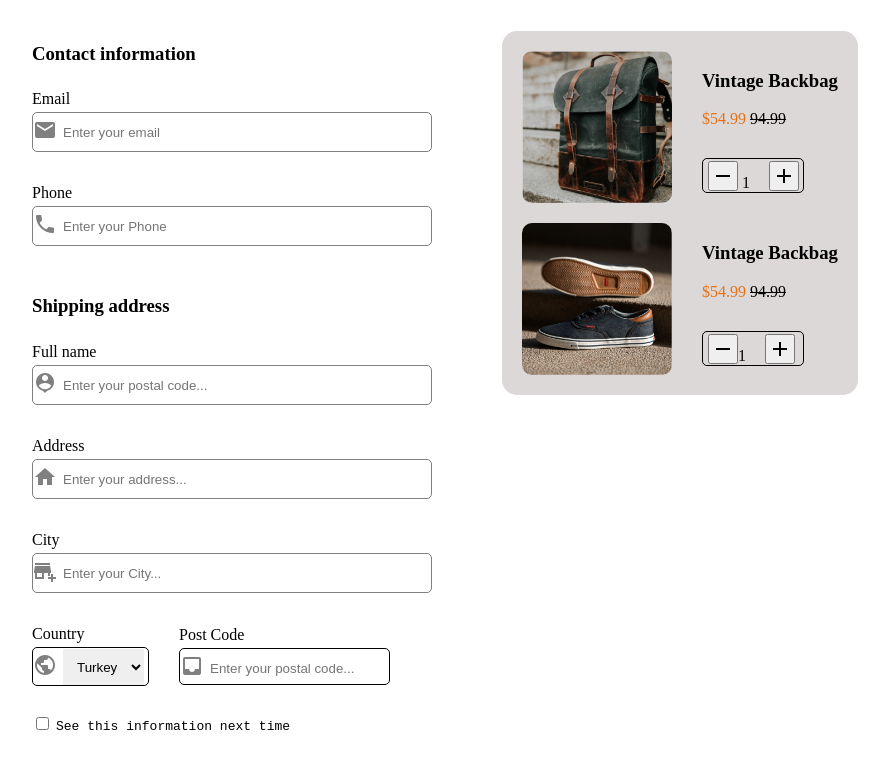
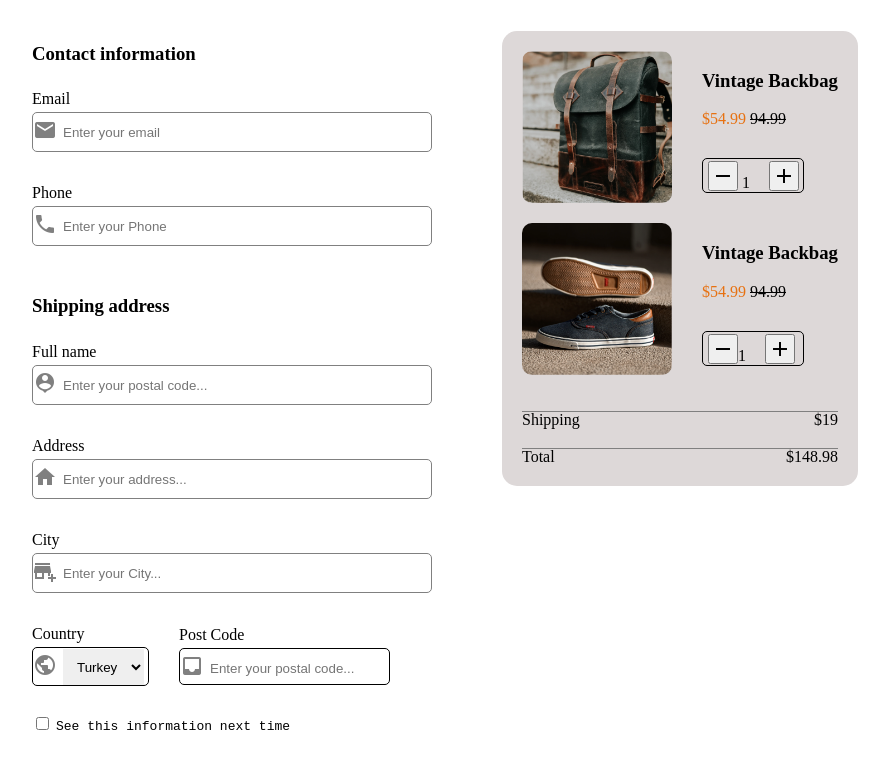
Before and after one commit to mustafa0624/Shopping-Web-Page, a plain HTML site: page index.html in a window 1280 px wide. Shown: the part 79-847 px from the top of the page, without its empty margins (276-1165 px from the left). Drawn offline with Linux system fonts and the light colour scheme.

Commit message:
flex:add preise

```diff
--- a/index.html
+++ b/index.html
@@ -100,7 +100,7 @@
                 <div id="backbag1"> <img src="./IMG/photo1.png" alt="Vintage Backbag">
                     <div id="backbag-inf">
                         <h3> Vintage Backbag</h3>
-                        <p><span style="color: rgba(231, 105, 2, 0.932);">  $54.99</span>  <del>94.99</del></p>
+                        <p><span style="color: rgba(231, 105, 2, 0.932);"> $54.99</span> <del>94.99</del></p>
 
 
                         <div id="backbag-button">
@@ -128,9 +128,17 @@
                     </div>
 
                 </div>
+                <br><br>
 
-
-
+                <div id="shipping">
+                    <div id="number1">Shipping </div>
+                    <div id="number2">$19</div>
+                </div>
+<br><br>
+                <div id="total">
+                    <div id="number3">Total </div>
+                    <div id="number4" class="total-euro">$148.98</div>
+                </div>
             </div>
         </main>
     </body>
--- a/index.scss
+++ b/index.scss
@@ -4,10 +4,8 @@ main {
 }
 
 header {
-
-  width:600px;
+  width: 600px;
   margin: auto;
-
 }
 form {
   // border: 1px solid;
@@ -82,6 +80,7 @@ form {
       width: 80%;
       height: 30px;
       border: none;
+      outline: none;
       //   position: relative;
       //   padding-left: 30px;
       //   bottom: 30px;
@@ -175,4 +174,29 @@ form {
   #backbag2 {
     display: flex;
   }
+
+  #shipping {
+    border-bottom: 1px solid gray;
+
+    #number1 {
+      float: left;
+    }
+    #number2 {
+      float: right;
+      display: block;
+      clear: right;
+    }
+  }
+
+  #total {
+    border-bottom: 1px solid gray;
+
+    #number3 {
+      clear: left;
+      float: left;
+    }
+    #number4 {
+      float: right;
+    }
+  }
 }
```
Also changed, not shown: index.css, index.min.css, 1 other file.
